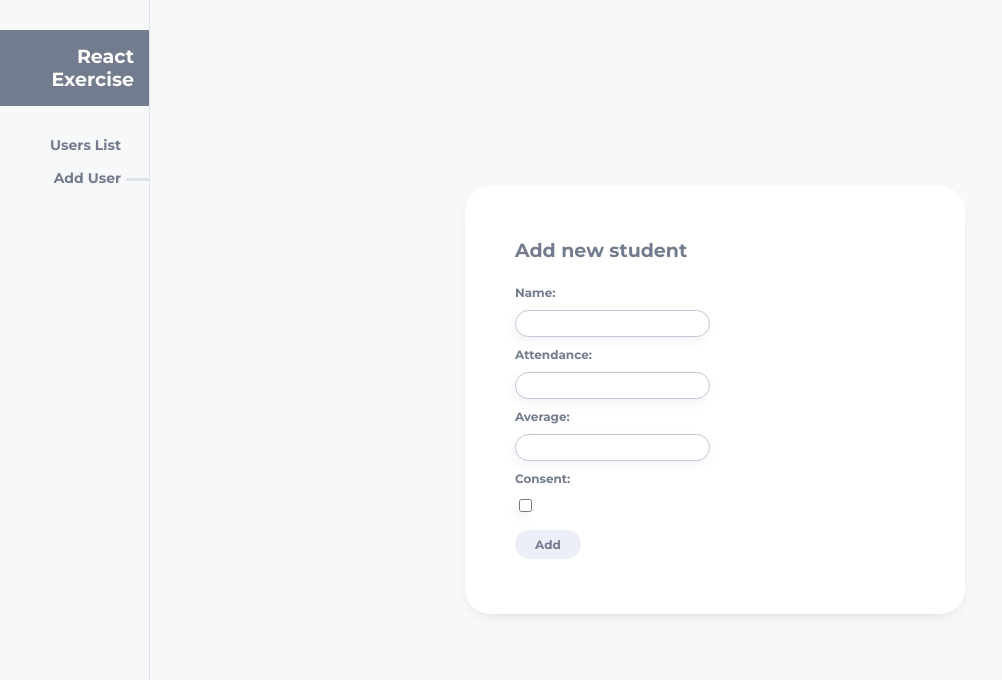
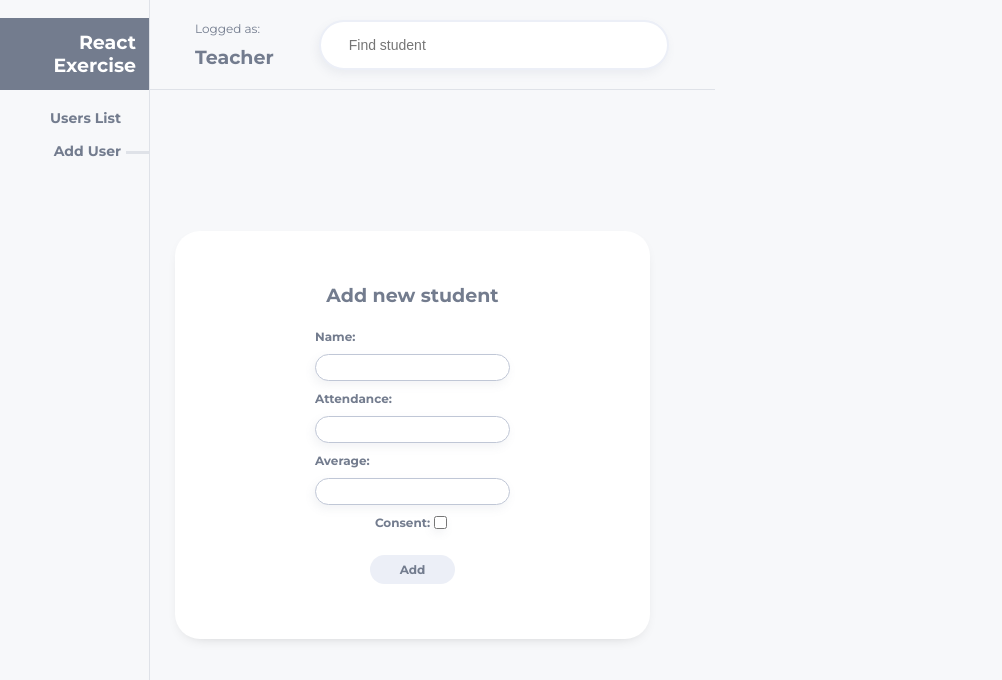
Before and after one commit to m-went/romans-exercise, a React (Create React App) app: page /add-user in a window 1280 px wide. Shown: the top 680 px of the page, without its empty margins (0-1002 px from the left). Built offline with nearby package versions, Linux system fonts and the light colour scheme.

Commit message:
add basic style changes to properly display with searchbar

```diff
--- a/src/components/Navbar/Navbar.module.scss
+++ b/src/components/Navbar/Navbar.module.scss
@@ -4,10 +4,12 @@
   display: flex;
   flex-direction: column;
   align-items: flex-end;
-  width: 150px;
+  width: 100%;
   height: 100%;
   border-right: 1px solid themeVariables.$borderGrey;
   justify-self: start;
+  grid-column: 1/2;
+  grid-row: 1/3;
 }
 
 a {
@@ -29,6 +31,9 @@ a {
     margin-left: 5px;
     top: 50%;
   }
+  &:first-of-type {
+    margin-top: 19px;
+  }
 }
 
 .active {
@@ -46,6 +51,6 @@ a {
   align-items: center;
   text-align: end;
   font-weight: 700;
-  padding: 15px;
-  margin: 30px 0;
+  padding: 13px;
+  margin: 18px 0 0 0;
 }
--- a/src/views/AddUserForm/AddUserForm.js
+++ b/src/views/AddUserForm/AddUserForm.js
@@ -30,6 +30,7 @@ function AddUserForm(props) {
   };
 
   return (
+    <div className={`${styles.wrapper}`}>
       <form onSubmit={handleSubmit} className={`${styles.form}`}>
         <h1 className={`${styles.title}`}>Add new student</h1>
         <div className={`${styles.inputRow}`}>
@@ -65,13 +66,20 @@ function AddUserForm(props) {
             data-testid="average"
           />
         </div>
-      <div className={`${styles.inputRow}`}>
+        <div className={`${styles.inputConsentRow}`}>
           <label htmlFor="consent">Consent:</label>
-        <input type="checkbox" name="consent" onChange={handleConsentToggle} id="consent" checked={formState.consent} />
+          <input
+            type="checkbox"
+            name="consent"
+            onChange={handleConsentToggle}
+            id="consent"
+            checked={formState.consent}
+          />
         </div>
         <button className={`${styles.button}`}>Add</button>
         {formState.error ? <p>{formState.error}</p> : null}
       </form>
+    </div>
   );
 }
 
--- a/src/views/AddUserForm/AddUserForm.module.scss
+++ b/src/views/AddUserForm/AddUserForm.module.scss
@@ -1,4 +1,13 @@
 @use '../../assets/styles/themeVariables';
+
+.wrapper {
+  grid-row: 2/3;
+  grid-column: 2/3;
+  display: flex;
+  align-items: center;
+  justify-content: center;
+  padding: 20px 40px 40px 0;
+}
 
 .form {
   margin: 25px;
@@ -8,8 +17,9 @@
   padding: 40px 50px;
   border-radius: 25px;
   box-shadow: 0 5px 15px -10px rgba(0, 0, 0, 0.3);
-  margin-left: auto;
-  margin-right: auto;
+  flex-direction: column;
+  display: flex;
+  align-items: center;
 }
 
 .title {
@@ -41,9 +51,33 @@
   }
 }
 
+.inputConsentRow {
+  display: flex;
+  flex-direction: row;
+  align-items: center;
+
+  label {
+    margin: 10px 0;
+    font-weight: bold;
+    font-size: themeVariables.$fontSizeS;
+    color: themeVariables.$darkGrey;
+  }
+
+  input {
+    padding: 5px 8px;
+    border: 1px solid themeVariables.$darkPurple;
+    box-shadow: -2px 4px 10px rgba(115, 124, 142, 0.09);
+    border-radius: 25px;
+    &:focus {
+      outline: none;
+      box-shadow: -2px 4px 10px rgba(115, 124, 142, 0.3);
+    }
+  }
+}
+
 .button {
   margin: 15px 0;
-  padding: 7px 20px;
+  padding: 7px 30px;
   font-size: themeVariables.$fontSizeS;
   background-color: themeVariables.$lightPurple;
   border-radius: 20px;
--- a/src/views/App/App.js
+++ b/src/views/App/App.js
@@ -3,12 +3,14 @@ import Routes from '../../routes';
 import Navbar from '../../components/Navbar/Navbar';
 import { useContext } from 'react';
 import { UsersContext } from '../../providers/UsersProvider';
+import Searchbar from '../../components/Searchbar/Searchbar';
 
 function App() {
   const { users } = useContext(UsersContext);
   return (
     <div className={`${styles.app}`}>
       <Navbar />
+      <Searchbar />
       <Routes users={users} />
     </div>
   );
--- a/src/views/App/App.module.scss
+++ b/src/views/App/App.module.scss
@@ -2,9 +2,9 @@
 
 .app {
   background-color: themeVariables.$lightGrey;
-  display: flex;
-  justify-content: center;
-  align-items: center;
+  display: grid;
+  grid-template-columns: 150px 1fr 1fr;
+  grid-template-rows: 90px 1fr;
   width: 100%;
   height: 100vh;
 }
--- a/src/views/UserList/UserList.js
+++ b/src/views/UserList/UserList.js
@@ -9,9 +9,11 @@ function UserList(props) {
     return <UserListItem user={user} key={user.name} />;
   });
   return (
-    <div className={`${styles.userList}`}>
-      <h1 className={`${styles.title}`}>Students List</h1>
-      <ul className={`${styles.users}`}>{usersList}</ul>
+    <div className={`${styles.wrapper}`}>
+      <div className={`${styles.userList}`}>
+        <h1 className={`${styles.title}`}>Students List</h1>
+        <ul className={`${styles.users}`}>{usersList}</ul>
+      </div>
     </div>
   );
 }
--- a/src/views/UserList/UserList.module.scss
+++ b/src/views/UserList/UserList.module.scss
@@ -1,4 +1,14 @@
 @use '../../assets/styles/themeVariables';
+
+.wrapper {
+  grid-row: 2/3;
+  grid-column: 2/3;
+  display: flex;
+  align-items: center;
+  padding: 20px 40px 40px 0;
+  justify-content: center;
+}
+
 .userList {
   background-color: themeVariables.$white;
   width: 100%;
```
Lines whose indentation alone changed are shown as unchanged.
